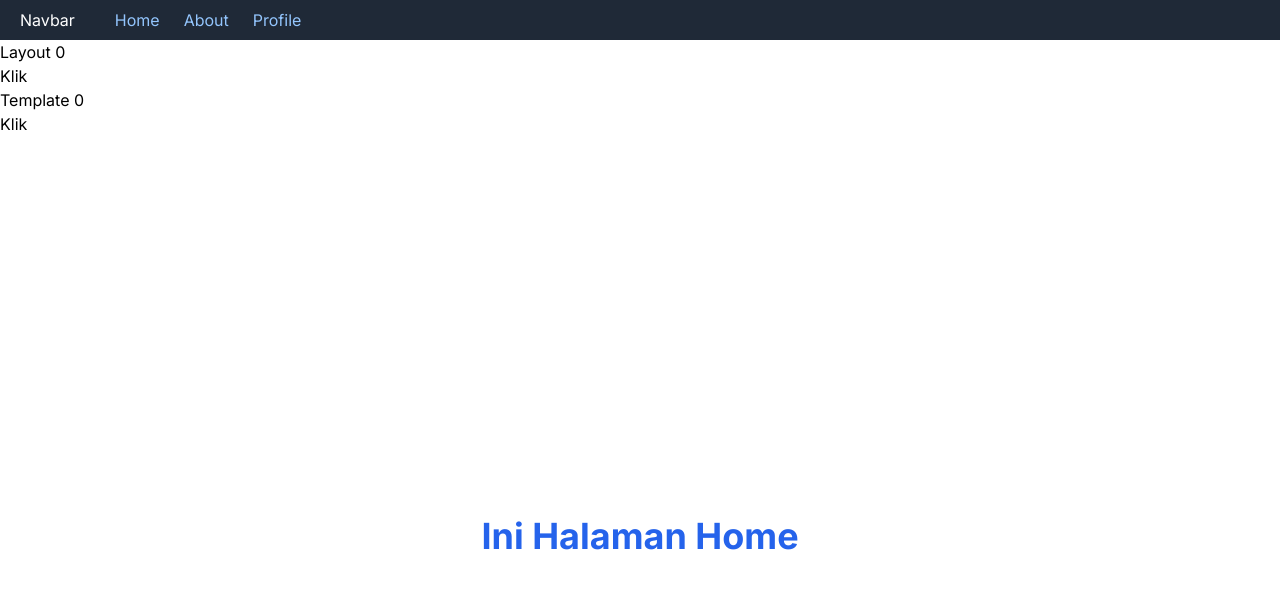
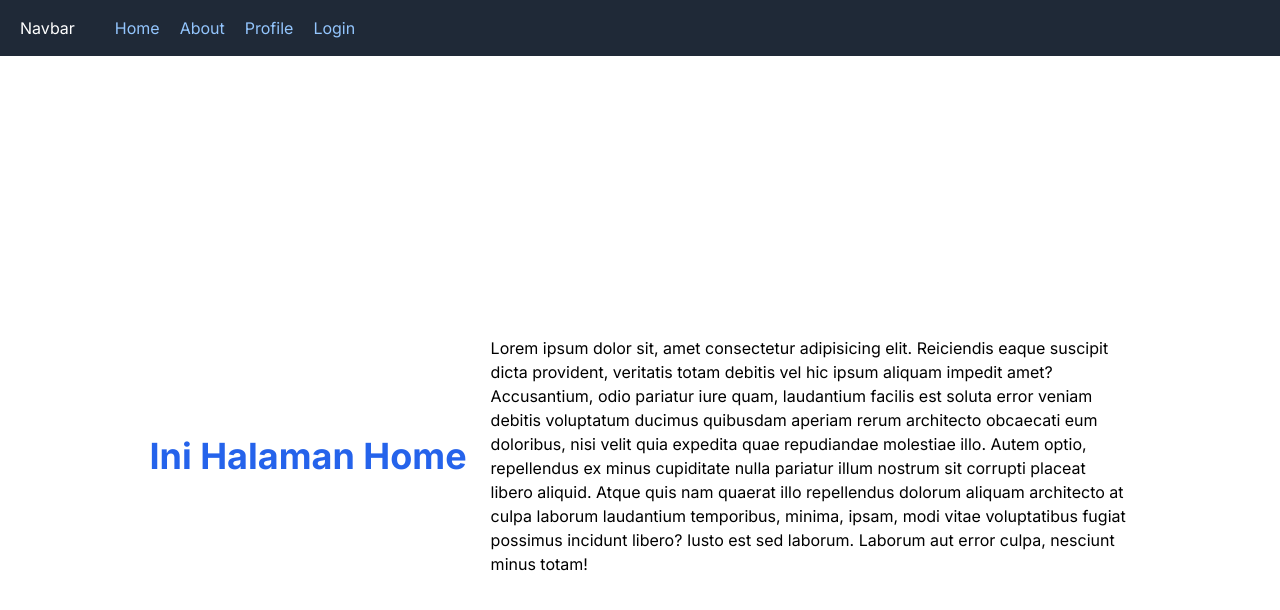
Before and after one commit to mkasim71/next13-app-router, a Next.js app: page / in a window 1280 px wide. Shown: the top 610 px of the page. Built offline with nearby package versions, Linux system fonts and the light colour scheme.

Commit message:
3. Group & Dinamic Routing

```diff
--- /dev/null
+++ b/src/app/(auth)/login/page.tsx
@@ -0,0 +1,7 @@
+export default function LoginPage() {
+  return (
+    <>
+      <h1>Login</h1>
+    </>
+  );
+}
--- /dev/null
+++ b/src/app/(auth)/register/page.tsx
@@ -0,0 +1,7 @@
+export default function RegisterPage() {
+  return (
+    <>
+      <h1>Register</h1>
+    </>
+  );
+}
--- a/src/app/about/layout.tsx
+++ b/src/app/about/layout.tsx
@@ -1,3 +1,5 @@
+import { useState } from "react";
+
 export default function AboutLayout({
   children,
 }: {
@@ -5,8 +7,8 @@ export default function AboutLayout({
 }) {
   return (
     <>
-      <nav className="fixed right-0 top-10 z-10 h-screen w-60 bg-gray-800">
-        <ul className="text-white p-5">
+      <nav className="fixed right-0 z-10 h-screen bg-gray-800 w-80 top-10">
+        <ul className="p-5 text-white">
           <li>Home</li>
           <li>About</li>
           <li>Profile</li>
--- a/src/app/about/profile/layout.tsx
+++ b/src/app/about/profile/layout.tsx
@@ -5,7 +5,7 @@ export default function ProfileLayout({
 }) {
   return (
     <>
-      <h1>Title</h1>
+      <h1 className="text-5xl font-bold text-center text-indigo-600">Title</h1>
       <div>{children}</div>
     </>
   );
--- a/src/app/layout.tsx
+++ b/src/app/layout.tsx
@@ -3,12 +3,13 @@ import "./globals.css";
 import { ReactNode, useState } from "react";
 import { Inter } from "next/font/google";
 import Navbar from "./navbar";
+import { Metadata } from "next";
 
 const inter = Inter({ subsets: ["latin"] });
 
-export const metadata = {
-  title: "Next.js 13.4.19 App Router TS",
-  description: "Belajar Next.js App Router + TypeScript + ESLint + Prettier",
+export const metadata: Metadata = {
+  title: "NextJS App Router",
+  description: "Generate by NextJS",
 };
 
 type Props = {
@@ -19,10 +20,11 @@ export default function RootLayout({ children }: Props) {
   const [state, setState] = useState(0);
   return (
     <html lang="en">
+      <title>Belajar Next JS</title>
       <body className={inter.className}>
-        <Navbar></Navbar>
-        <div>Layout {state}</div>
-        <button onClick={() => setState(state + 1)}>Klik</button>
+        <Navbar />
+        {/* <h1>Layout Home {state}</h1>
+        <button onClick={() => setState(state + 1)}>Klik</button> */}
         {children}
       </body>
     </html>
--- a/src/app/navbar.tsx
+++ b/src/app/navbar.tsx
@@ -2,19 +2,24 @@ import Link from "next/link";
 
 export default function Navbar() {
   return (
-    <nav className="flex bg-gray-800 py-2">
-      <h1 className="text-white px-5">Navbar</h1>
-      <ul className="flex ml-5">
+    <nav className="flex px-5 py-4 bg-gray-800">
+      <h1 className="text-white">Navbar</h1>
+      <ul className="flex ml-10 ">
         <Link href="/">
-          <li className="mr-6 text-blue-300 cursor-pointer">Home</li>
+          <li className="mr-5 text-blue-300 cursor-pointer">Home</li>
         </Link>
         <Link href="/about">
-          <li className="mr-6 text-blue-300 cursor-pointer">About</li>
+          <li className="mr-5 text-blue-300 cursor-pointer">About</li>
         </Link>
         <Link href="/about/profile">
-          <li className="mr-6 text-blue-300 cursor-pointer">Profile</li>
+          <li className="mr-5 text-blue-300 cursor-pointer">Profile</li>
         </Link>
       </ul>
+      <div className="flex justify-end">
+        <Link href="/login">
+          <div className="text-blue-300 cursor-pointer ">Login</div>
+        </Link>
+      </div>
     </nav>
   );
 }
--- a/src/app/page.tsx
+++ b/src/app/page.tsx
@@ -1,7 +1,22 @@
-export default function HomePage() {
+export default function Home() {
   return (
-    <main className="flex h-screen items-center justify-center p-24">
-      <h1 className="text-4xl font-bold text-blue-600">Ini Halaman Home</h1>
+    <main className="flex items-center justify-center h-screen">
+      <h1 className="mr-6 text-4xl font-bold text-blue-600">
+        Ini Halaman Home
+      </h1>
+      <p className="w-1/2">
+        Lorem ipsum dolor sit, amet consectetur adipisicing elit. Reiciendis
+        eaque suscipit dicta provident, veritatis totam debitis vel hic ipsum
+        aliquam impedit amet? Accusantium, odio pariatur iure quam, laudantium
+        facilis est soluta error veniam debitis voluptatum ducimus quibusdam
+        aperiam rerum architecto obcaecati eum doloribus, nisi velit quia
+        expedita quae repudiandae molestiae illo. Autem optio, repellendus ex
+        minus cupiditate nulla pariatur illum nostrum sit corrupti placeat
+        libero aliquid. Atque quis nam quaerat illo repellendus dolorum aliquam
+        architecto at culpa laborum laudantium temporibus, minima, ipsam, modi
+        vitae voluptatibus fugiat possimus incidunt libero? Iusto est sed
+        laborum. Laborum aut error culpa, nesciunt minus totam!
+      </p>
     </main>
   );
 }
--- /dev/null
+++ b/src/app/product/[...slug]/page.tsx
@@ -0,0 +1,18 @@
+type DetailProductPage = { params: { slug: string } };
+
+export default function DetailProductPage(props: DetailProductPage) {
+  const { params } = props;
+  console.log(params);
+  return (
+    <>
+      <h1>Detai Product Page</h1>
+      {params.slug && (
+        <>
+          <p>Segment 1 : {params.slug[0]}</p>
+          <p>Segment 2 : {params.slug[1]}</p>
+          <p>Segment 3 : {params.slug[2]}</p>
+        </>
+      )}
+    </>
+  );
+}
--- a/src/app/template.tsx
+++ b/src/app/template.tsx
@@ -5,8 +5,8 @@ export default function Template({ children }: { children: React.ReactNode }) {
   const [state, setState] = useState(0);
   return (
     <div>
-      <h1>Template {state}</h1>
-      <button onClick={() => setState(state + 1)}>Klik</button>
+      {/* <h1 className="text-3xl">Template {state}</h1>
+      <button onClick={() => setState(state + 1)}>Klik</button> */}
       {children}
     </div>
   );
```
Also changed, not shown: .eslintrc.json.
